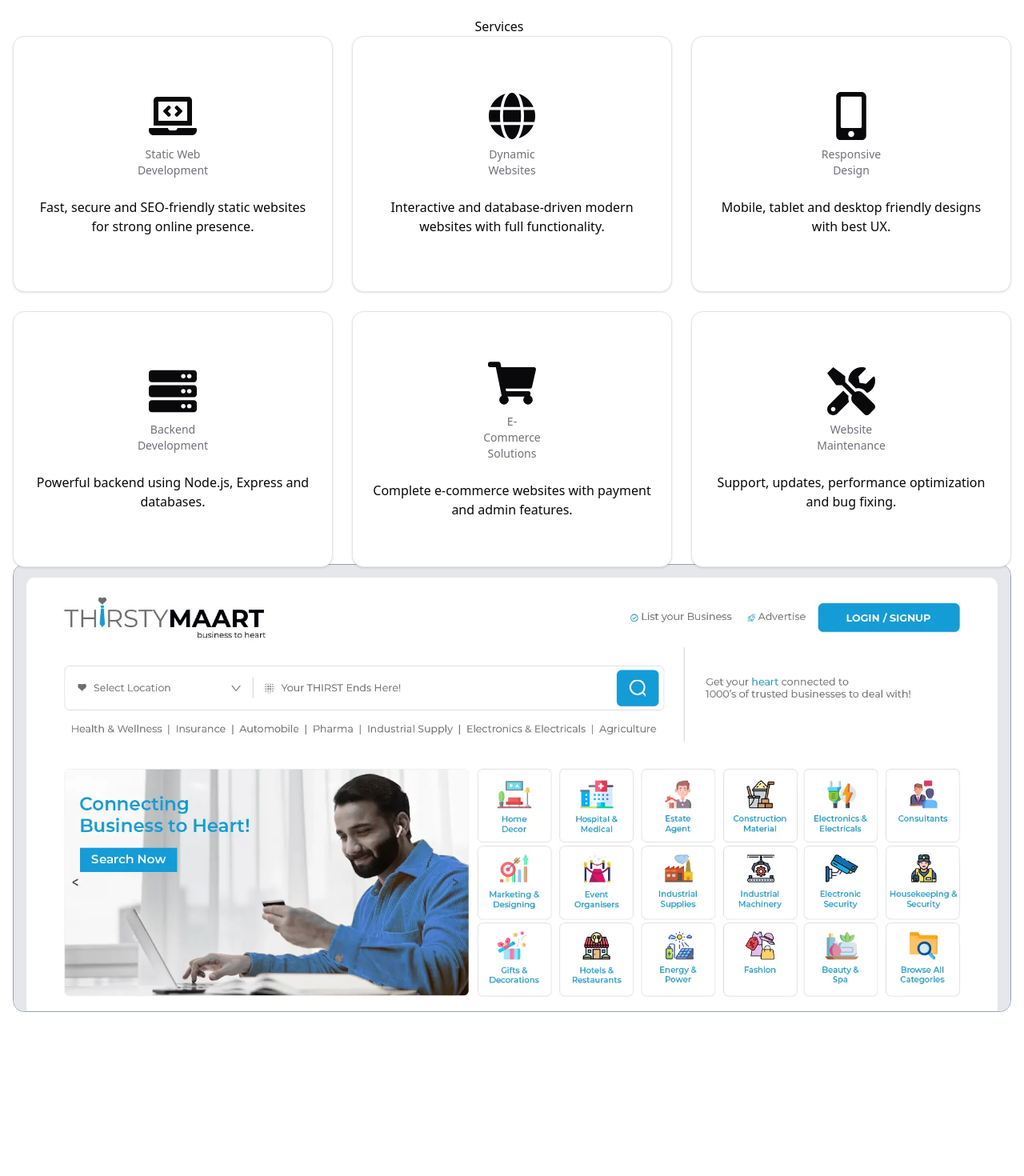
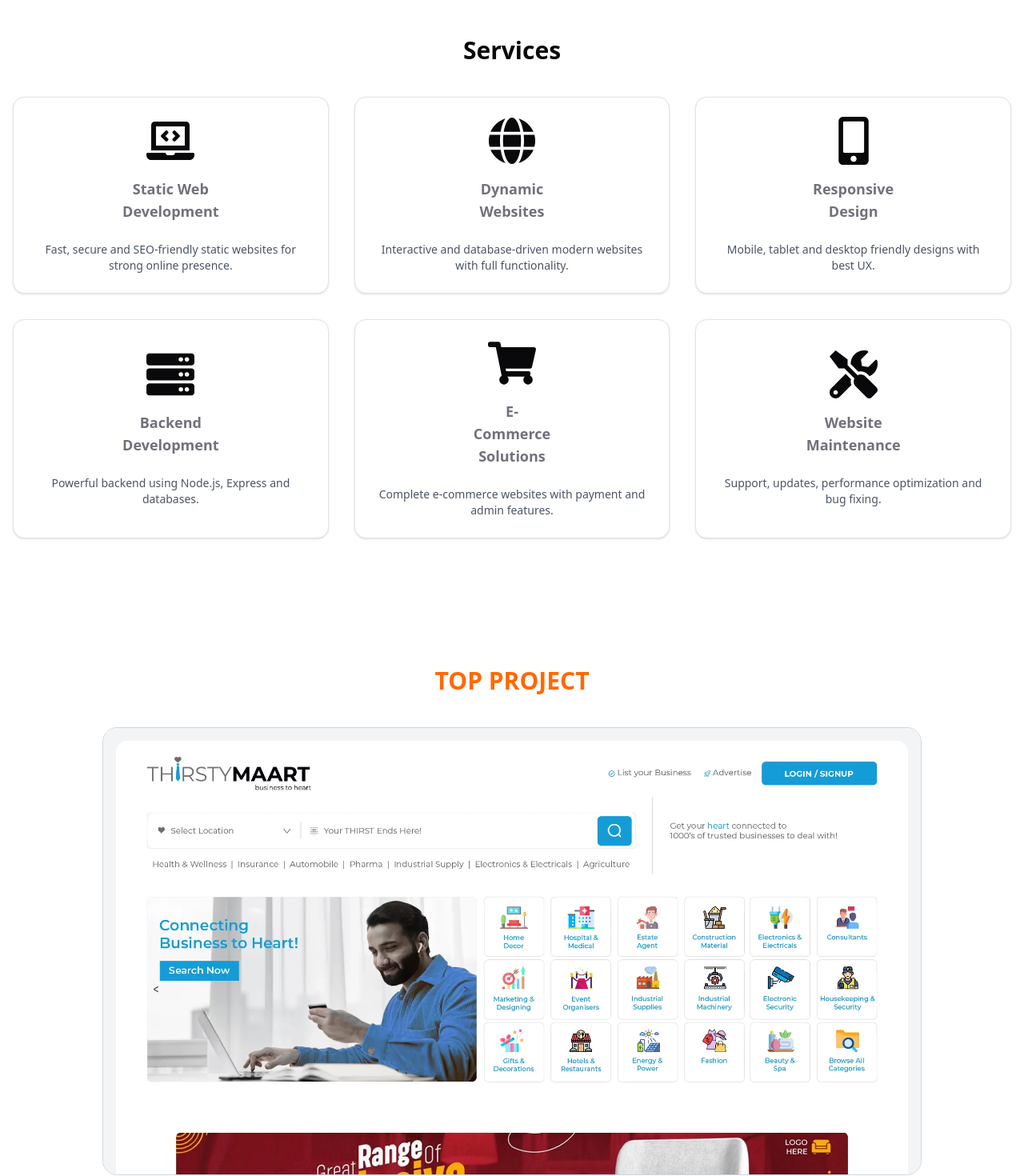
Before and after one commit to ankeshtripathi/my_portfolio, a Next.js app: page / in a window 1280 px wide. Shown: the part 600-2070 px from the top of the page at 80% size. Before the commit the page ends 2009 px from the top, so only its background shows below. Built offline with nearby package versions, Linux system fonts and the light colour scheme.

Commit message:
your commit message

```diff
--- a/app/page.js
+++ b/app/page.js
@@ -83,60 +83,76 @@ const Home = () => {
           />
         </div>
       </section>
-      <section className="container mx-auto px-4 py-10 lg:items-center lg:space-x-8 lg:h-128 relative z-10 ">
-        <div className="flex items-center justify-center">
-          <h3> Services</h3>
+      <section className="container mx-auto px-4 py-16 relative z-10">
+        <div className="flex items-center justify-center mb-10">
+          <h3 className="text-3xl font-bold">Services</h3>
         </div>
-        <div
-          className="grid gap-6
-                  grid-cols-1
-                  sm:grid-cols-1
-                  lg:grid-cols-3"
+
+        <div className="grid gap-8 grid-cols-1 md:grid-cols-2 lg:grid-cols-3">
+          {data.map((item, index) => (
+            <Card
+              key={index}
+              className="
+          h-full
+          flex flex-col
+          justify-center
+          items-center
+          text-center
+          transition-all
+          duration-300
+          hover:scale-105
+          hover:shadow-xl
+        "
             >
-          {data.map((item, index) => {
-            return (
-              <div key={index}>
-                <Card className="sm:h-80 flex flex-col justify-center items-center text-center hover:scale-105 ">
-                  <CardHeader className="flex flex-col items-center text-center ">
-                    <CardTitle className="hover:text-orange-400">
+              <CardHeader className="flex flex-col items-center">
+                <CardTitle className="text-4xl mb-2 hover:text-orange-400 transition">
                   {item.icon}
                 </CardTitle>
-                    <CardDescription className="hover:text-orange-400">
+                <CardDescription className="text-lg font-semibold hover:text-orange-400 transition">
                   {item.title}
                 </CardDescription>
               </CardHeader>
 
-                  <CardFooter>{item.desc}</CardFooter>
+              <CardFooter className="text-sm text-gray-600 px-6">
+                {item.desc}
+              </CardFooter>
             </Card>
-              </div>
-            );
-          })}
+          ))}
         </div>
       </section>
-      <section className="container mx-auto px-4 py-24 relative z-0">
-        <div className="flex flex-col items-center py-12  rounded-2xl">
-          <h3 className="text-3xl font-bold text-orange-500 mb-8">
+      <section className="container mx-auto px-4 py-24 relative">
+        <div className="flex flex-col items-center">
+          <h3 className="text-3xl font-bold text-orange-500 mb-10">
             TOP PROJECT
           </h3>
 
           <div
             className="
         w-full
-        md:w-[100%]
+        max-w-5xl
         max-h-[70vh]
-        bg-gray-200
-        rounded-xl
+        bg-gray-100
+        rounded-2xl
         overflow-y-auto
-        border border-gray-400
+        border
+        border-gray-300
+        p-4
       "
           >
-            <div className="flex flex-col gap-6 p-4">
+            <div className="flex flex-col gap-6">
               {images.map((src, idx) => (
                 <img
                   key={idx}
                   src={src}
                   alt={`project-${idx}`}
-                  className="w-full object-contain rounded-lg"
+                  className="
+              w-full
+              rounded-xl
+              object-cover
+              hover:scale-[1.02]
+              transition
+              duration-300
+            "
                 />
               ))}
             </div>
```
Lines whose indentation alone changed are shown as unchanged.
